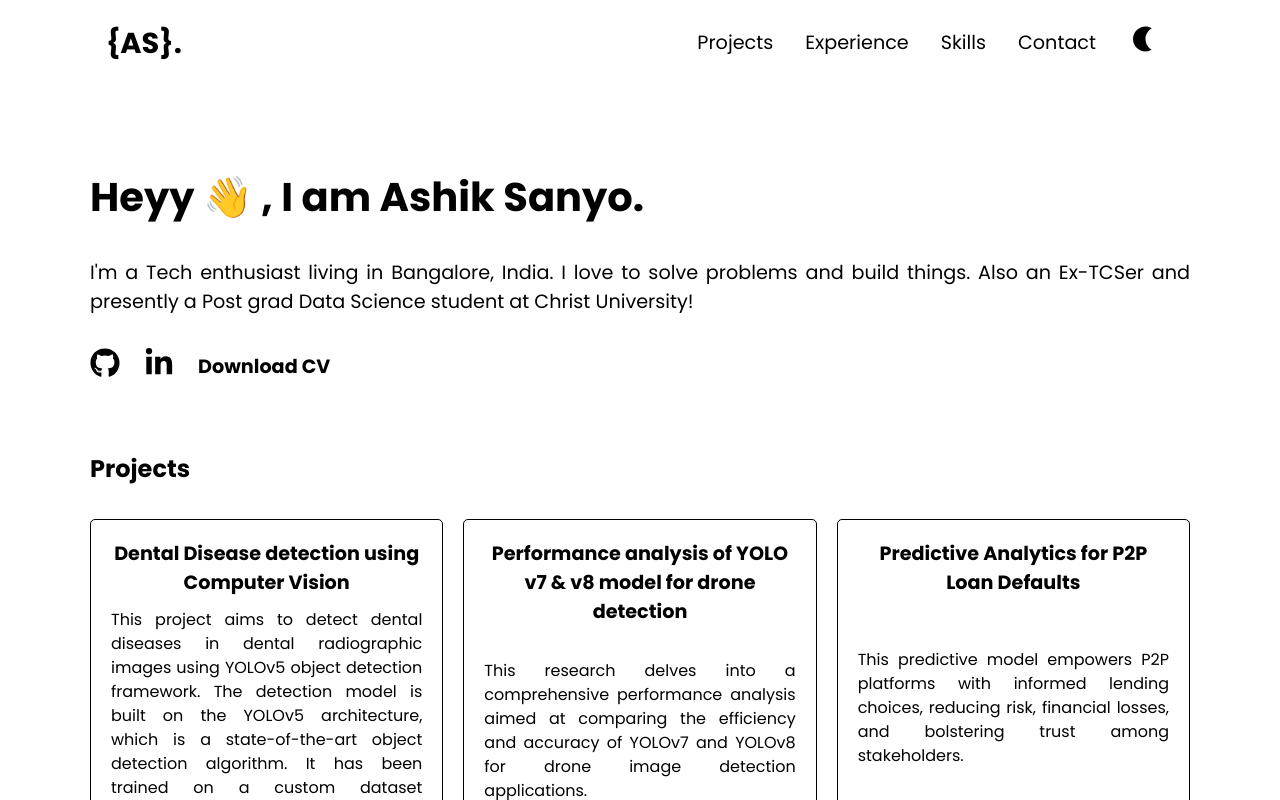
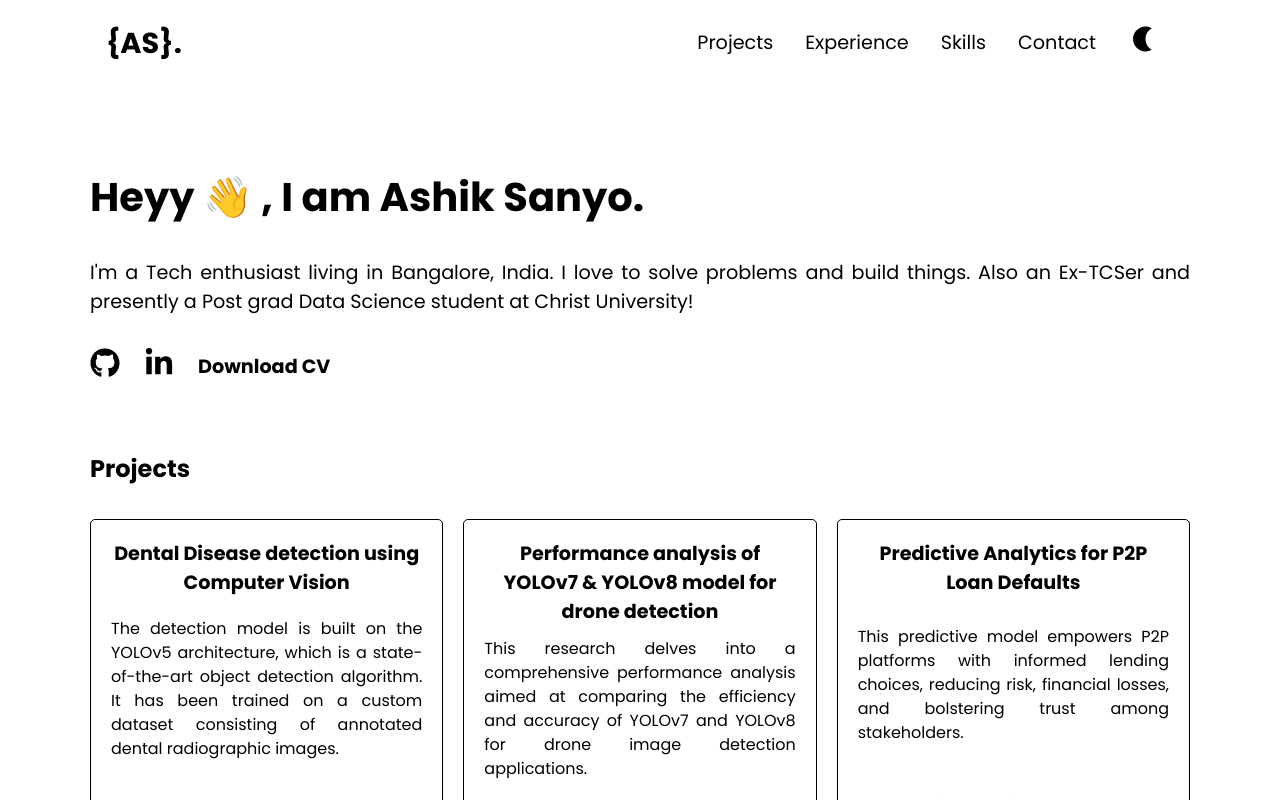
Before and after one commit to ashiksanyo10/Port_React, a React (Vite) app: page / in a window 1280 px wide. Shown: the top 800 px of the page. Built offline with nearby package versions, Linux system fonts and the light colour scheme.

Commit message:
Update portfolio.js

```diff
--- a/src/data/portfolio.js
+++ b/src/data/portfolio.js
@@ -15,13 +15,13 @@ const projects = {
       short:
         "YOLO V5 model to detect the Dental disorder",
       description:
-        "This project aims to detect dental diseases in dental radiographic images using YOLOv5 object detection framework. The detection model is built on the YOLOv5 architecture, which is a state-of-the-art object detection algorithm. It has been trained on a custom dataset consisting of annotated dental radiographic images.",
+        "The detection model is built on the YOLOv5 architecture, which is a state-of-the-art object detection algorithm. It has been trained on a custom dataset consisting of annotated dental radiographic images.",
       technologies: ["Python","Computer vision"],
       github: "hhttps://github.com/ashiksanyo10/DentalDetect",
       demo: "https://github.com/ashiksanyo10/DentalDetect",
     },
     {
-      title: "Performance analysis of YOLO v7 & v8 model for drone detection",
+      title: "Performance analysis of YOLOv7 & YOLOv8 model for drone detection",
       short:
         "Using YOLOv8 to Unmanned aerial vehicle",
       description:
```
